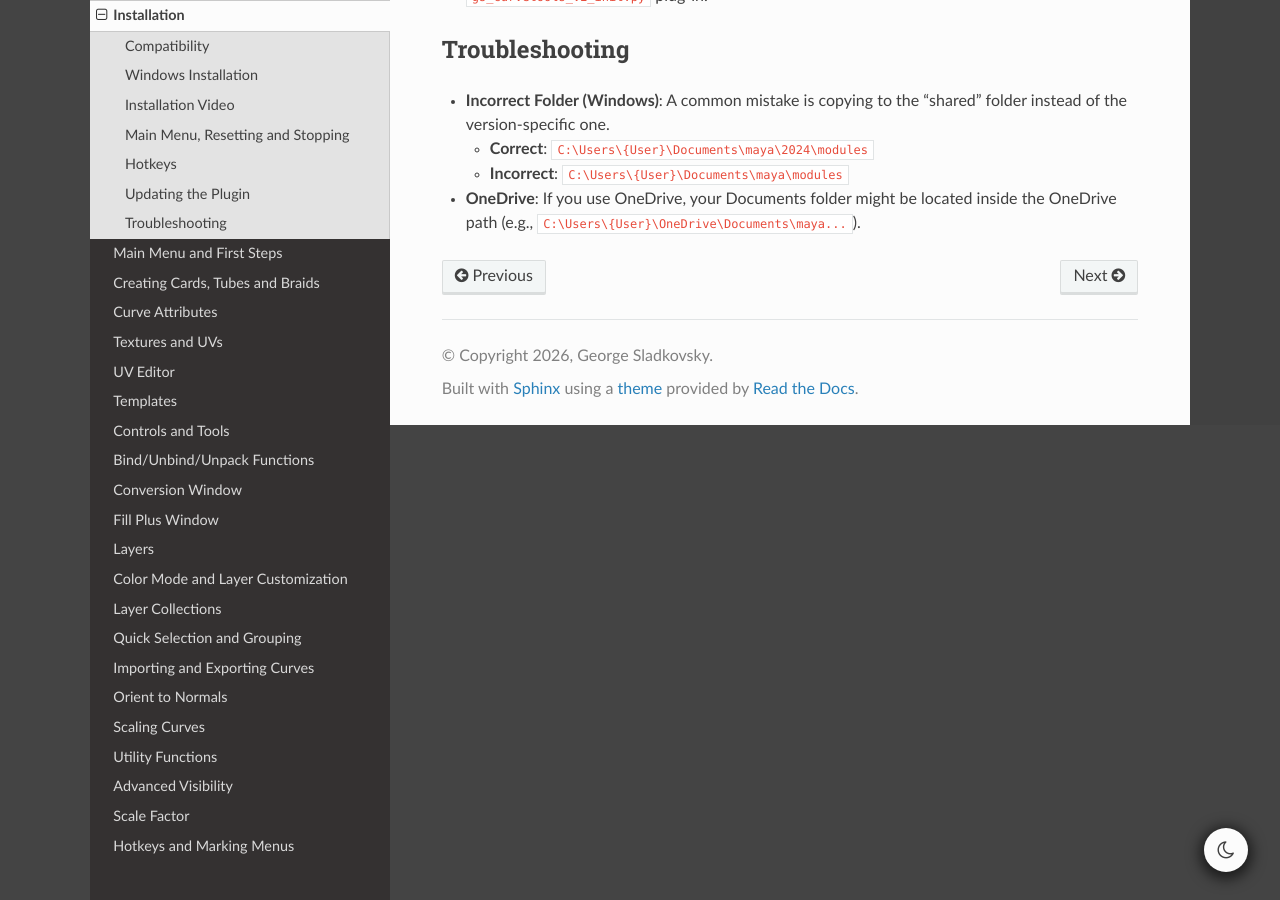
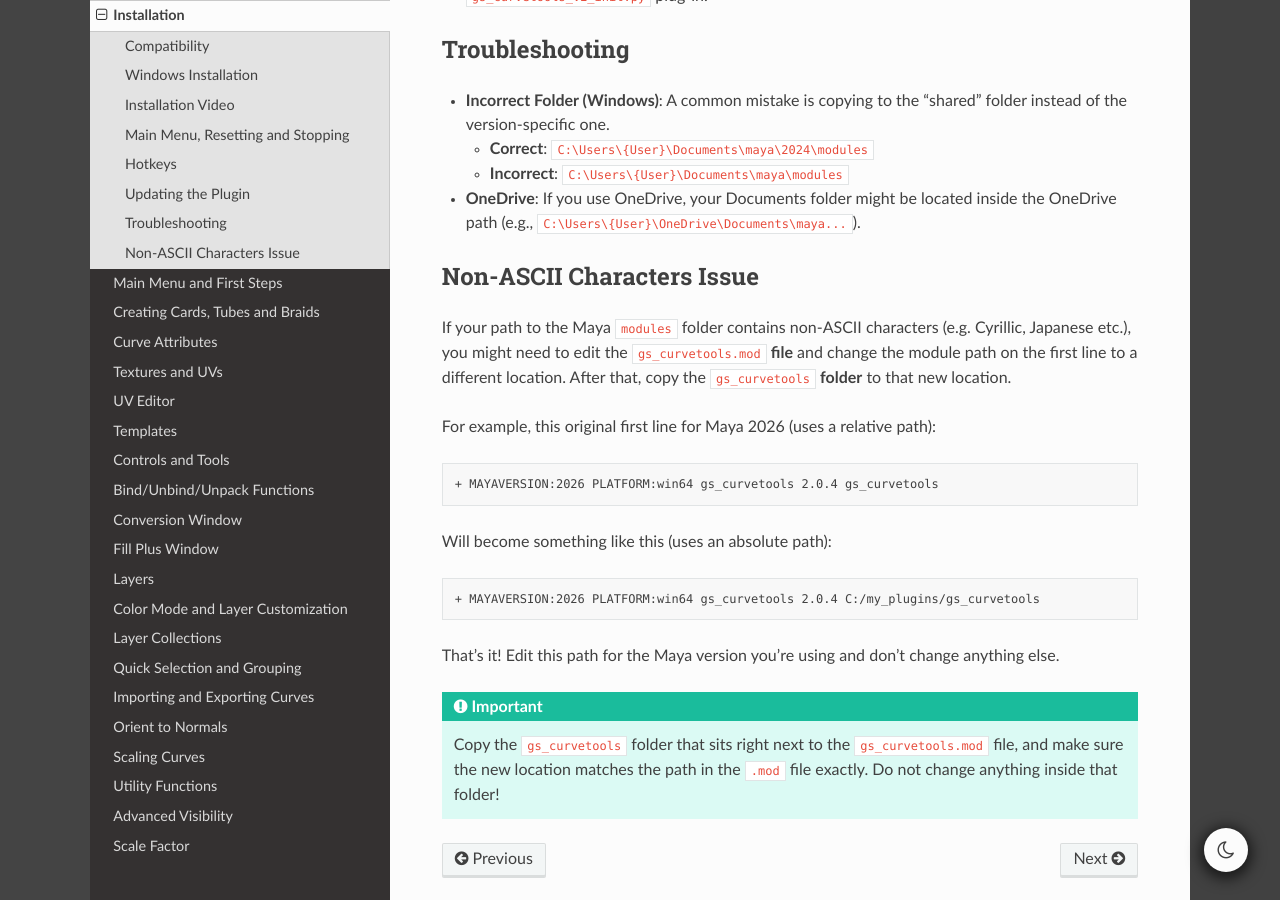
Before and after one commit to Video-Nomad/gs-curvetools-docs, a Sphinx documentation site: the page built from docs/source/installation.rst, in a window 1280 px wide and 900 px high, scrolled down 2277 px. Built offline with Sphinx 7.4.7 and the Read the Docs theme 3.1.0, drawn with Linux system fonts in a browser that asks for light colours.

Commit message:
non-ASCII characters troubleshooting

```diff
--- a/docs/source/installation.rst
+++ b/docs/source/installation.rst
@@ -109,3 +109,25 @@ Troubleshooting
   * **Incorrect**: ``C:\Users\{User}\Documents\maya\modules``
 
 * **OneDrive**: If you use OneDrive, your Documents folder might be located inside the OneDrive path (e.g., ``C:\Users\{User}\OneDrive\Documents\maya...``).
+
+
+Non-ASCII Characters Issue
+^^^^^^^^^^^^^^^^^^^^^^^^^^
+
+If your path to the Maya ``modules`` folder contains non-ASCII characters (e.g. Cyrillic, Japanese etc.), you might need to edit the ``gs_curvetools.mod`` **file** and change the module path on the first line to a different location. After that, copy the ``gs_curvetools`` **folder** to that new location.
+
+For example, this original first line for Maya 2026 (uses a relative path):
+
+.. code-block:: text
+
+  + MAYAVERSION:2026 PLATFORM:win64 gs_curvetools 2.0.4 gs_curvetools
+
+Will become something like this (uses an absolute path):
+
+.. code-block:: text
+
+  + MAYAVERSION:2026 PLATFORM:win64 gs_curvetools 2.0.4 C:/my_plugins/gs_curvetools
+
+That's it! Edit this path for the Maya version you're using and don't change anything else.
+
+.. important:: Copy the ``gs_curvetools`` folder that sits right next to the ``gs_curvetools.mod`` file, and make sure the new location matches the path in the ``.mod`` file exactly. Do not change anything inside that folder!
```
